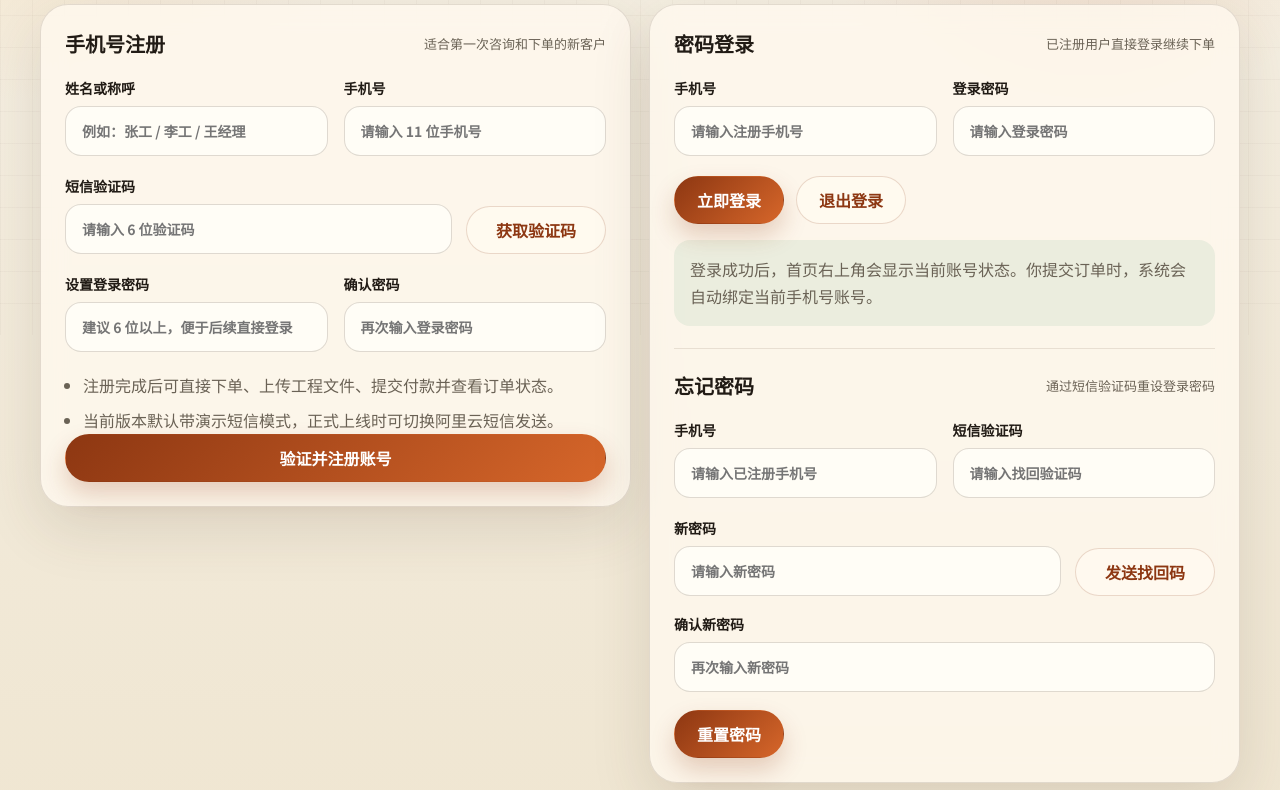
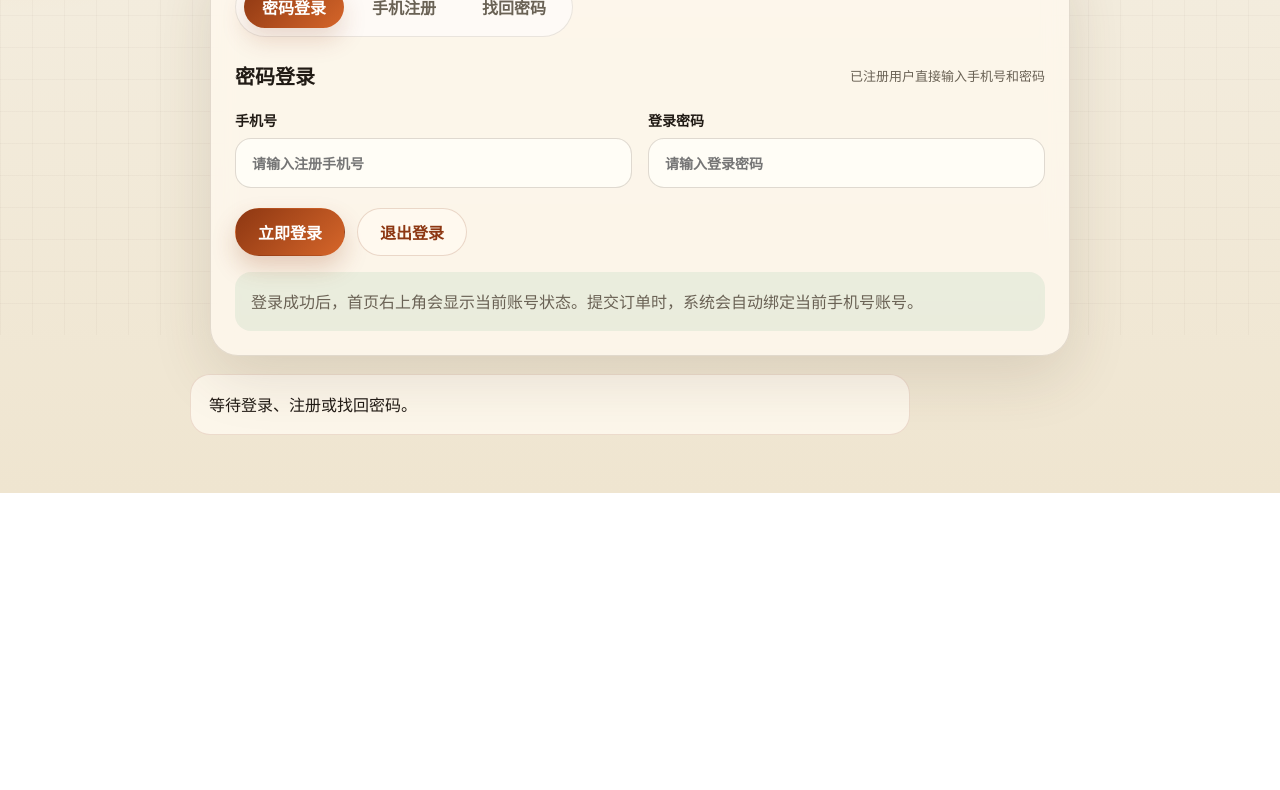
Before and after one commit to youjinxu2025-dev/PCB-, a website: page auth.html in a window 1280 px wide. Shown: the part 465-1255 px from the top of the page. After the commit the page ends 958 px from the top, so only its background shows below. Drawn offline with Linux system fonts and the light colour scheme.

Commit message:
Merge auth flows into one entry

```diff
--- a/auth.html
+++ b/auth.html
@@ -3,7 +3,7 @@
 <head>
   <meta charset="UTF-8">
   <meta name="viewport" content="width=device-width, initial-scale=1.0">
-  <title>手机号登录注册 | 审图工坊</title>
+  <title>账号中心 | 审图工坊</title>
   <link rel="preconnect" href="https://fonts.googleapis.com">
   <link rel="preconnect" href="https://fonts.gstatic.com" crossorigin>
   <link
@@ -19,7 +19,7 @@
         <span class="brand-badge">PCB</span>
         <span>
           <strong>审图工坊</strong>
-          <small>手机号登录 / 注册</small>
+          <small>统一账号入口</small>
         </span>
       </a>
       <nav class="nav">
@@ -29,19 +29,48 @@
       </nav>
     </header>
 
-    <main class="section">
-      <div class="section-heading reveal visible">
+    <main class="section auth-shell">
+      <div class="section-heading reveal visible auth-center-head">
         <p class="eyebrow">账号中心</p>
-        <h2>用手机号完成注册、登录和密码找回。注册先收验证码，再设置密码，后面直接登录就能继续下单和跟进项目。</h2>
+        <h2>合成一个入口更清晰。一个卡片里完成登录、注册和找回密码，用户不容易走错。</h2>
       </div>
 
-      <div class="panel-grid auth-grid">
-        <section class="glass-panel reveal visible">
-          <div class="panel-head">
-            <h3>手机号注册</h3>
-            <span>适合第一次咨询和下单的新客户</span>
+      <section class="glass-panel auth-card reveal visible">
+        <div class="auth-mode-switch" role="tablist" aria-label="账号模式切换">
+          <button class="auth-mode-btn active" data-mode="login" type="button">密码登录</button>
+          <button class="auth-mode-btn" data-mode="register" type="button">手机注册</button>
+          <button class="auth-mode-btn" data-mode="reset" type="button">找回密码</button>
+        </div>
+
+        <div class="auth-pane active" id="loginPane">
+          <div class="panel-head auth-pane-head">
+            <h3>密码登录</h3>
+            <span>已注册用户直接输入手机号和密码</span>
           </div>
+          <div class="form-grid">
+            <label>
+              <span>手机号</span>
+              <input id="loginPhone" type="tel" placeholder="请输入注册手机号">
+            </label>
+            <label>
+              <span>登录密码</span>
+              <input id="loginPassword" type="password" placeholder="请输入登录密码">
+            </label>
+          </div>
+          <div class="action-row">
+            <button class="button button-primary" id="loginBtn" type="button">立即登录</button>
+            <button class="button button-secondary" id="logoutBtn" type="button">退出登录</button>
+          </div>
+          <div class="mini-note">
+            登录成功后，首页右上角会显示当前账号状态。提交订单时，系统会自动绑定当前手机号账号。
+          </div>
+        </div>
 
+        <div class="auth-pane" id="registerPane">
+          <div class="panel-head auth-pane-head">
+            <h3>手机注册</h3>
+            <span>新客户先验证手机号，再设置登录密码</span>
+          </div>
           <div class="form-grid">
             <label>
               <span>姓名或称呼</span>
@@ -52,7 +81,6 @@
               <input id="registerPhone" type="tel" placeholder="请输入 11 位手机号">
             </label>
           </div>
-
           <div class="auth-inline">
             <label class="auth-inline-field">
               <span>短信验证码</span>
@@ -60,7 +88,6 @@
             </label>
             <button class="button button-secondary" id="sendCodeBtn" type="button">获取验证码</button>
           </div>
-
           <div class="form-grid">
             <label>
               <span>设置登录密码</span>
@@ -71,48 +98,20 @@
               <input id="registerPasswordConfirm" type="password" placeholder="再次输入登录密码">
             </label>
           </div>
-
-          <ul class="card-list">
+          <ul class="card-list compact-list">
             <li>注册完成后可直接下单、上传工程文件、提交付款并查看订单状态。</li>
             <li>当前版本默认带演示短信模式，正式上线时可切换阿里云短信发送。</li>
           </ul>
+          <div class="action-row">
+            <button class="button button-primary" id="registerBtn" type="button">验证并注册账号</button>
+          </div>
+        </div>
 
-          <button class="button button-primary full" id="registerBtn" type="button">验证并注册账号</button>
-        </section>
-
-        <section class="glass-panel reveal visible">
-          <div class="panel-head">
-            <h3>密码登录</h3>
-            <span>已注册用户直接登录继续下单</span>
-          </div>
-
-          <div class="form-grid">
-            <label>
-              <span>手机号</span>
-              <input id="loginPhone" type="tel" placeholder="请输入注册手机号">
-            </label>
-            <label>
-              <span>登录密码</span>
-              <input id="loginPassword" type="password" placeholder="请输入登录密码">
-            </label>
-          </div>
-
-          <div class="action-row">
-            <button class="button button-primary" id="loginBtn" type="button">立即登录</button>
-            <button class="button button-secondary" id="logoutBtn" type="button">退出登录</button>
-          </div>
-
-          <div class="mini-note">
-            登录成功后，首页右上角会显示当前账号状态。你提交订单时，系统会自动绑定当前手机号账号。
-          </div>
-
-          <div class="auth-divider"></div>
-
-          <div class="panel-head auth-subhead">
-            <h3>忘记密码</h3>
+        <div class="auth-pane" id="resetPane">
+          <div class="panel-head auth-pane-head">
+            <h3>找回密码</h3>
             <span>通过短信验证码重设登录密码</span>
           </div>
-
           <div class="form-grid">
             <label>
               <span>手机号</span>
@@ -123,7 +122,6 @@
               <input id="resetCode" type="text" inputmode="numeric" maxlength="6" placeholder="请输入找回验证码">
             </label>
           </div>
-
           <div class="auth-inline">
             <label class="auth-inline-field">
               <span>新密码</span>
@@ -131,19 +129,17 @@
             </label>
             <button class="button button-secondary" id="sendResetCodeBtn" type="button">发送找回码</button>
           </div>
-
           <label>
             <span>确认新密码</span>
             <input id="resetPasswordConfirm" type="password" placeholder="再次输入新密码">
           </label>
-
           <div class="action-row">
             <button class="button button-primary" id="resetPasswordBtn" type="button">重置密码</button>
           </div>
-        </section>
-      </div>
+        </div>
+      </section>
 
-      <div class="status-box auth-status" id="authMessage">等待发送验证码、注册、登录或找回密码。</div>
+      <div class="status-box auth-status" id="authMessage">等待登录、注册或找回密码。</div>
     </main>
   </div>
 
--- a/auth.js
+++ b/auth.js
@@ -16,7 +16,9 @@ const authEls = {
   loginBtn: document.querySelector("#loginBtn"),
   logoutBtn: document.querySelector("#logoutBtn"),
   resetPasswordBtn: document.querySelector("#resetPasswordBtn"),
-  authMessage: document.querySelector("#authMessage")
+  authMessage: document.querySelector("#authMessage"),
+  modeButtons: document.querySelectorAll(".auth-mode-btn"),
+  panes: document.querySelectorAll(".auth-pane")
 };
 
 const countdownState = {
@@ -39,6 +41,16 @@ function normalizePhone(phone) {
 
 function isServerMode() {
   return window.location.protocol.startsWith("http");
+}
+
+function switchMode(mode) {
+  authEls.modeButtons.forEach((button) => {
+    button.classList.toggle("active", button.dataset.mode === mode);
+  });
+
+  authEls.panes.forEach((pane) => {
+    pane.classList.toggle("active", pane.id === `${mode}Pane`);
+  });
 }
 
 function updateCountdownButton(type) {
@@ -159,6 +171,7 @@ async function register() {
 
     saveCurrentUser(data.user);
     setAuthMessage(`注册成功，当前已登录账号：${data.user.name} / ${data.user.phone}`, "success");
+    switchMode("login");
   } catch (error) {
     setAuthMessage(`注册失败：${error.message}`, "error");
   }
@@ -236,6 +249,9 @@ async function resetPassword() {
     }
 
     setAuthMessage(`密码已重置成功，现在可以用手机号 ${phone} 重新登录。`, "success");
+    authEls.loginPhone.value = phone;
+    authEls.loginPassword.value = password;
+    switchMode("login");
   } catch (error) {
     setAuthMessage(`重置密码失败：${error.message}`, "error");
   }
@@ -246,6 +262,9 @@ function logout() {
   setAuthMessage("已退出登录。", "info");
 }
 
+authEls.modeButtons.forEach((button) => {
+  button.addEventListener("click", () => switchMode(button.dataset.mode));
+});
 authEls.sendCodeBtn.addEventListener("click", () => sendSmsCode("register"));
 authEls.sendResetCodeBtn.addEventListener("click", () => sendSmsCode("reset"));
 authEls.registerBtn.addEventListener("click", register);
@@ -254,3 +273,4 @@ authEls.logoutBtn.addEventListener("click", logout);
 authEls.resetPasswordBtn.addEventListener("click", resetPassword);
 updateCountdownButton("register");
 updateCountdownButton("reset");
+switchMode("login");
--- a/styles.css
+++ b/styles.css
@@ -787,13 +787,72 @@ textarea {
   margin-bottom: 14px;
 }
 
+.auth-shell {
+  max-width: 900px;
+  margin: 0 auto;
+}
+
+.auth-center-head {
+  text-align: center;
+  margin-left: auto;
+  margin-right: auto;
+}
+
+.auth-card {
+  max-width: 860px;
+  margin: 0 auto;
+}
+
+.auth-mode-switch {
+  display: inline-flex;
+  gap: 10px;
+  padding: 8px;
+  border-radius: 999px;
+  background: rgba(255, 255, 255, 0.55);
+  border: 1px solid rgba(81, 63, 42, 0.12);
+}
+
+.auth-mode-btn {
+  min-height: 42px;
+  padding: 0 18px;
+  border: 0;
+  border-radius: 999px;
+  background: transparent;
+  color: var(--muted);
+  font-weight: 700;
+  cursor: pointer;
+}
+
+.auth-mode-btn.active {
+  background: linear-gradient(135deg, var(--accent-dark), var(--accent));
+  color: #fff;
+  box-shadow: 0 12px 24px rgba(141, 55, 18, 0.18);
+}
+
+.auth-pane {
+  display: none;
+  margin-top: 24px;
+}
+
+.auth-pane.active {
+  display: block;
+}
+
+.auth-pane-head {
+  margin-bottom: 10px;
+}
+
+.compact-list {
+  margin-top: 10px;
+}
+
 .inner-shell {
   padding-bottom: 40px;
 }
 
-.payment-page,
-.auth-grid,
-.admin-grid {
+  .payment-page,
+  .auth-grid,
+  .admin-grid {
   grid-template-columns: 1fr 1fr;
 }
 
@@ -924,4 +983,9 @@ textarea {
   .hero h1 {
     max-width: none;
   }
+
+  .auth-mode-switch {
+    display: grid;
+    grid-template-columns: 1fr;
+  }
 }
```
Also changed, not shown: server.js (+33 -0 lines).
